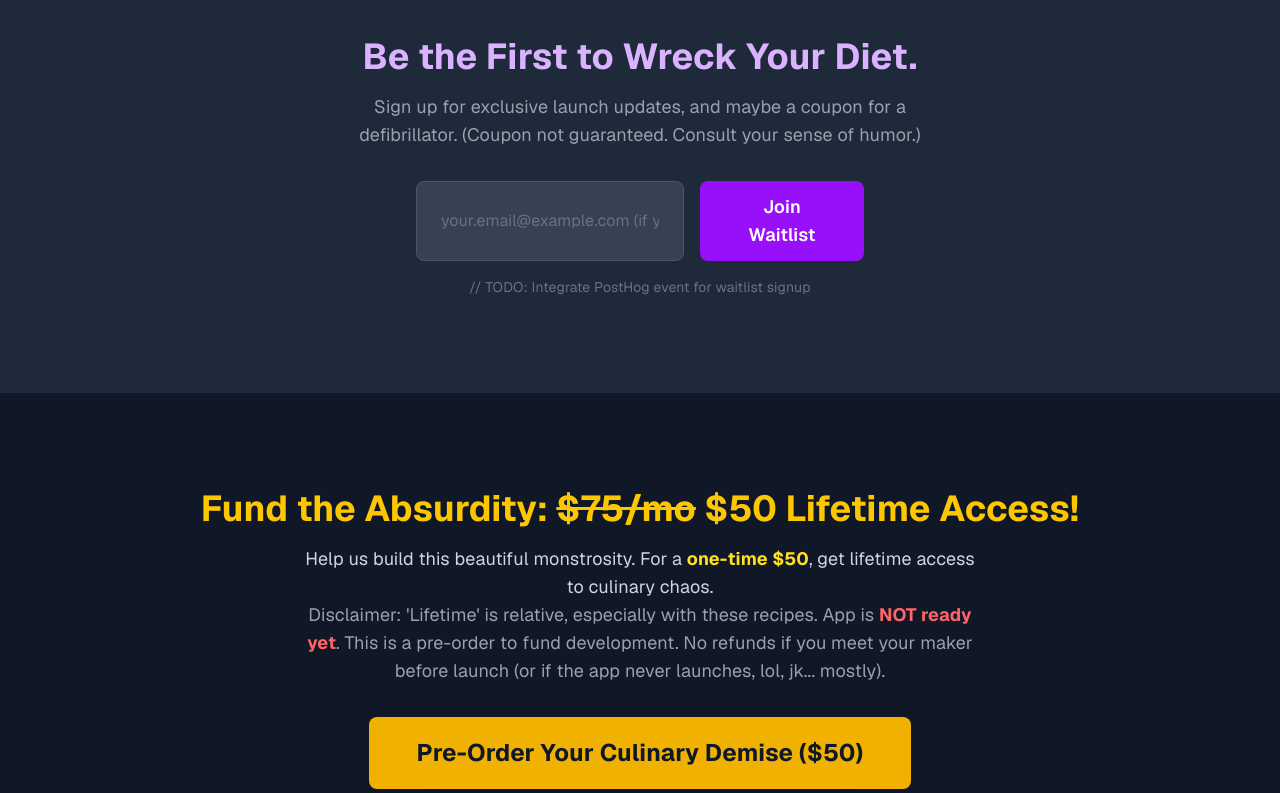
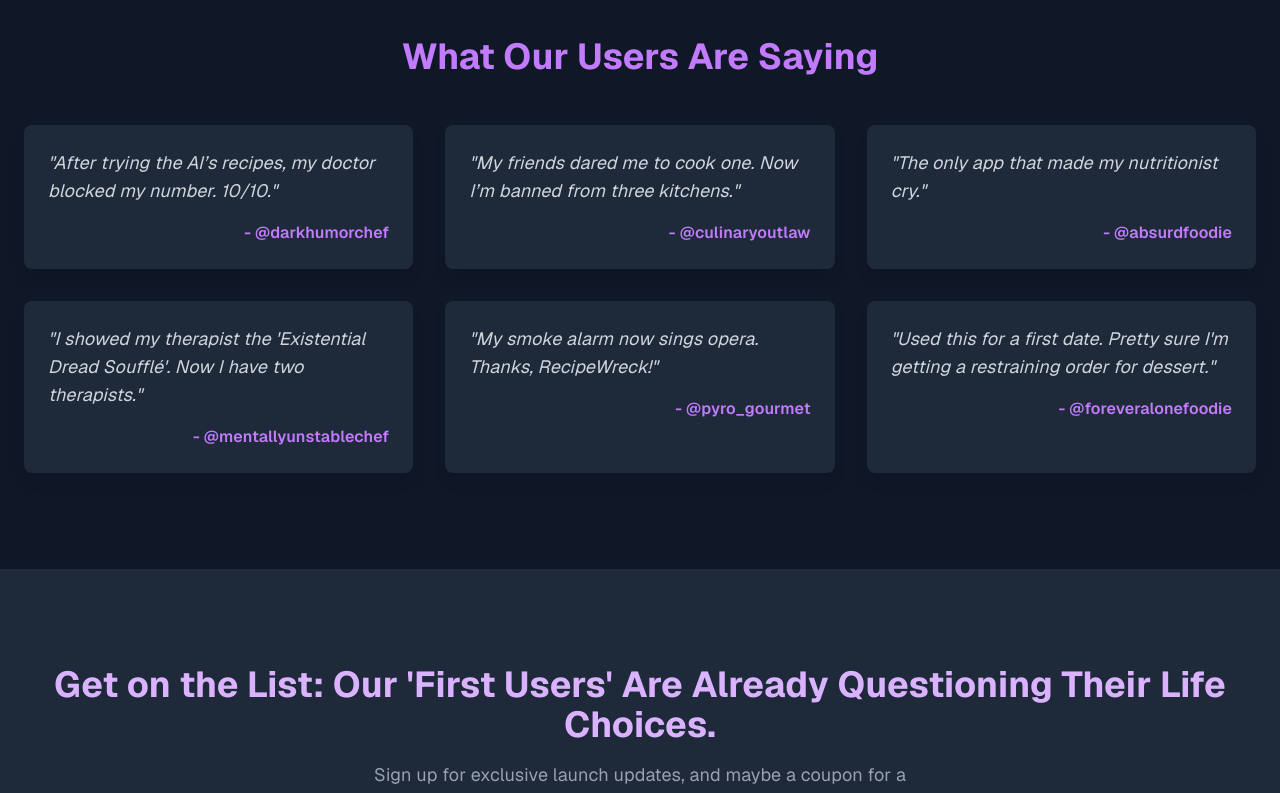
Before and after one commit to ReidKimball/RecipeWreck, a Next.js app: page /landing/gemini-2.5pro in a window 1280 px wide. Shown: the part 2720-3513 px from the top of the page. Built offline with nearby package versions, Linux system fonts and the light colour scheme.

Commit message:
updates
- added user testimonials
- added random text for email sign up list

```diff
--- /dev/null
+++ b/src/app/components/TestimonialCard.tsx
@@ -0,0 +1,34 @@
+"use client";
+
+import React from 'react';
+
+/**
+ * @typedef {object} TestimonialCardProps
+ * @property {string} quote - The testimonial quote.
+ * @property {string} author - The author's handle or name.
+ * @property {string} [className] - Optional additional CSS classes for styling.
+ */
+export interface TestimonialCardProps {
+  quote: string;
+  author: string;
+  className?: string;
+}
+
+/**
+ * TestimonialCard component
+ *
+ * Displays a single user testimonial with a quote and author.
+ *
+ * @param {TestimonialCardProps} props - The props for the component.
+ * @returns {JSX.Element} The rendered testimonial card.
+ */
+const TestimonialCard: React.FC<TestimonialCardProps> = ({ quote, author, className }) => {
+  return (
+    <div className={`bg-gray-800 p-6 rounded-lg shadow-lg ${className || ''}`}>
+      <p className="text-lg italic text-gray-300 mb-4">"{quote}"</p>
+      <p className="text-right font-semibold text-purple-400">- {author}</p>
+    </div>
+  );
+};
+
+export default TestimonialCard;
--- /dev/null
+++ b/src/app/components/TestimonialsSection.tsx
@@ -0,0 +1,56 @@
+"use client";
+
+import React from 'react';
+import TestimonialCard, { TestimonialCardProps } from './TestimonialCard';
+
+const mockTestimonials: TestimonialCardProps[] = [
+  {
+    quote: "After trying the AI’s recipes, my doctor blocked my number. 10/10.",
+    author: "@darkhumorchef"
+  },
+  {
+    quote: "My friends dared me to cook one. Now I’m banned from three kitchens.",
+    author: "@culinaryoutlaw"
+  },
+  {
+    quote: "The only app that made my nutritionist cry.",
+    author: "@absurdfoodie"
+  },
+  {
+    quote: "I showed my therapist the 'Existential Dread Soufflé'. Now I have two therapists.",
+    author: "@mentallyunstablechef"
+  },
+  {
+    quote: "My smoke alarm now sings opera. Thanks, RecipeWreck!",
+    author: "@pyro_gourmet"
+  },
+  {
+    quote: "Used this for a first date. Pretty sure I'm getting a restraining order for dessert.",
+    author: "@foreveralonefoodie"
+  }
+];
+
+/**
+ * TestimonialsSection component
+ *
+ * Displays a section with a heading and a list of user testimonials.
+ * Uses the TestimonialCard component to render each testimonial.
+ *
+ * @returns {JSX.Element} The rendered testimonials section.
+ */
+const TestimonialsSection: React.FC = () => {
+  return (
+    <section className="py-16 md:py-24 bg-gray-850">
+      <div className="container mx-auto px-6">
+        <h2 className="text-3xl md:text-4xl font-bold text-center mb-12 text-purple-400">What Our Users Are Saying</h2>
+        <div className="grid grid-cols-1 md:grid-cols-2 lg:grid-cols-3 gap-8">
+          {mockTestimonials.map((testimonial, index) => (
+            <TestimonialCard key={index} quote={testimonial.quote} author={testimonial.author} />
+          ))}
+        </div>
+      </div>
+    </section>
+  );
+};
+
+export default TestimonialsSection;
--- a/src/app/landing/(variations)/gemini-2.5pro/page.tsx
+++ b/src/app/landing/(variations)/gemini-2.5pro/page.tsx
@@ -1,7 +1,8 @@
 "use client";
 
-import { useState } from 'react';
+import { useState, useEffect } from 'react';
 import Head from 'next/head'; // For older Next.js versions, or use Metadata API for App Router
+import TestimonialsSection from '@/app/components/TestimonialsSection'; // Added import
 
 // Mockup Recipe Data - Replace with actual pre-generated recipe images and details
 // Helper function to generate stars
@@ -75,6 +76,22 @@ const mockRecipes = [
 export default function LandingPage_o3() {
   const [waitlistEmail, setWaitlistEmail] = useState('');
   const [waitlistSubmitted, setWaitlistSubmitted] = useState(false);
+  const [submitButtonText, setSubmitButtonText] = useState('');
+
+  const buttonTextOptions = [
+    "Join the Mayhem",
+    "Embrace the Indigestion",
+    "I Have No Regrets (Yet)",
+    "Sign Me Up for Questionable Choices",
+    "What's the Worst That Could Happen?",
+    "Unleash the Culinary Chaos",
+    "Click Here for a Bad Time (The Good Kind)"
+  ];
+
+  useEffect(() => {
+    const randomIndex = Math.floor(Math.random() * buttonTextOptions.length);
+    setSubmitButtonText(buttonTextOptions[randomIndex]);
+  }, []); // Empty dependency array ensures this runs only on mount
 
   const handleWaitlistSubmit = (e: React.FormEvent) => {
     e.preventDefault();
@@ -187,10 +204,13 @@ export default function LandingPage_o3() {
           </div>
         </section>
 
+        <TestimonialsSection />
+
         {/* Call to Action - Waitlist Section */}
         <section id="waitlist-section" className="w-full py-16 md:py-24 bg-gray-800">
           <div className="container mx-auto px-6 text-center">
-            <h3 className="text-4xl font-bold mb-4 text-purple-300">Be the First to Wreck Your Diet.</h3>
+            {/* was be the first to wreck your diet */}
+            <h3 className="text-4xl font-bold mb-4 text-purple-300">Get on the List: Our 'First Users' Are Already Questioning Their Life Choices.</h3>
             <p className="text-lg text-gray-400 mb-8 max-w-xl mx-auto">
               Sign up for exclusive launch updates, and maybe a coupon for a defibrillator. (Coupon not guaranteed. Consult your sense of humor.)
             </p>
@@ -208,7 +228,7 @@ export default function LandingPage_o3() {
                   type="submit"
                   className="px-8 py-3 bg-purple-600 hover:bg-purple-700 rounded-lg text-lg font-semibold transition-colors"
                 >
-                  Join Waitlist
+                  {submitButtonText}
                 </button>
               </form>
             ) : (
```
